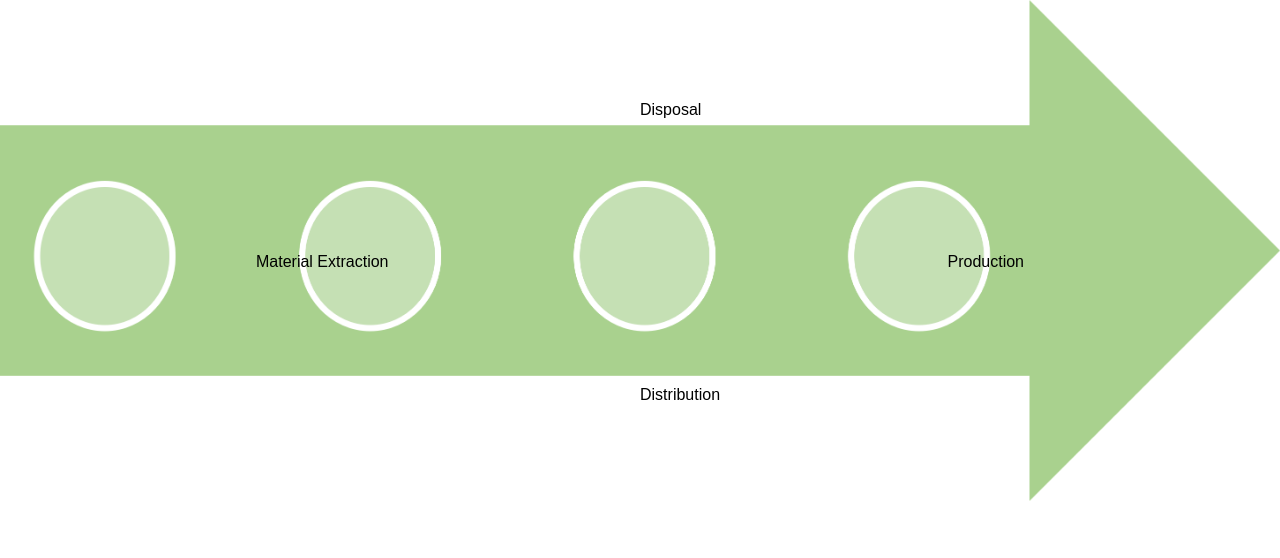
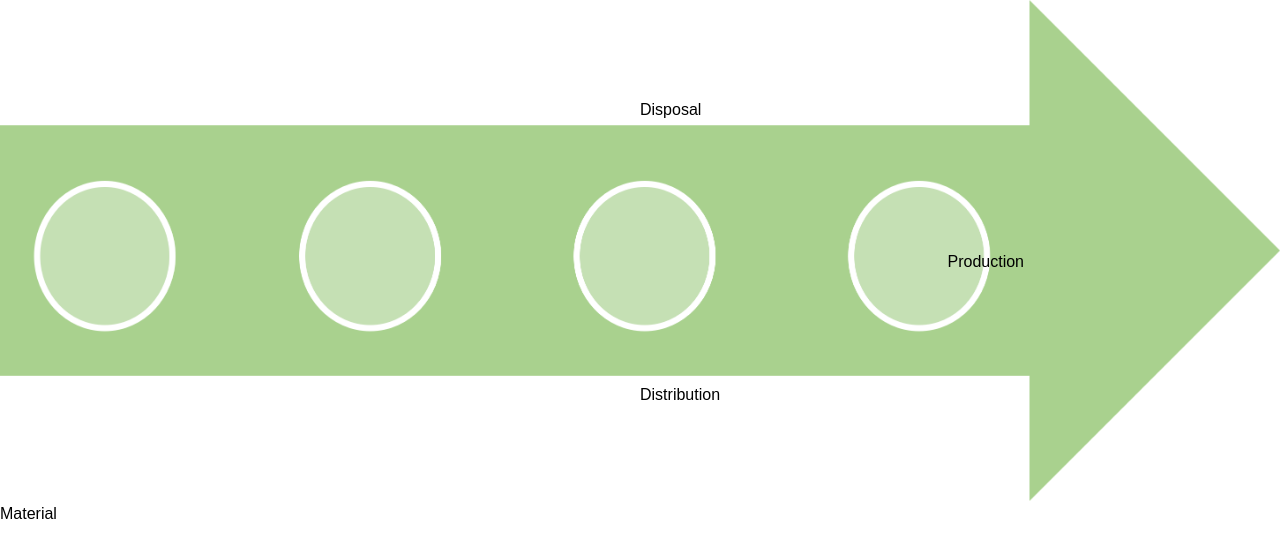
Before and after one commit to sogyuko/QR, a plain HTML site: page index.html in a window 1280 px wide. Drawn offline with Linux system fonts and the light colour scheme.

Commit message:
Update index.html

```diff
--- a/index.html
+++ b/index.html
@@ -10,10 +10,11 @@
 <body>
     <div class="container">
         <img src="arrow.png" alt="Arrow" class="arrow-image">
-        <div class="text material-extraction" onclick="showImage('material-extraction')">Material Extraction</div>
+        <div class="text material" onclick="showImage('material-extraction')">Material</div>
         <div class="text production" onclick="showImage('production')">Production</div>
         <div class="text distribution" onclick="showImage('distribution')">Distribution</div>
         <div class="text disposal" onclick="showImage('disposal')">Disposal</div>
+
     </div>
 
     <div class="image-display">
```
